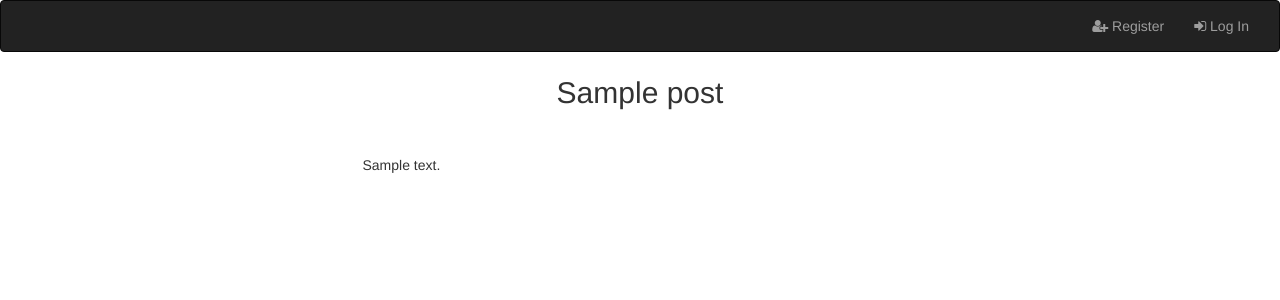
After one commit to agill12/blog_prj, a Django app: page /blog/post_detail/1 in a window 1280 px wide. The commit adds this page. Shown: the top 300 px of the page. Run offline with Django 3.2, Linux system fonts and the light colour scheme; tables that the repository leaves empty hold one stand-in row (values such as "Sample post"); some libraries are stand-ins or nearby versions.

Commit message:
Created Blog Post Page

```diff
--- /dev/null
+++ b/blog/templates/blog/post_detail.html
@@ -0,0 +1,18 @@
+{% extends 'home/base.html' %}
+{% block content %}
+
+   <div class="row" id="subject">
+      <div class="col-md-6 col-md-offset-3">
+       {{item.title}}
+
+    </div>
+  </div>
+  <div class="row" id="body">
+      <div class="col-md-6 col-md-offset-3">
+
+                        {{item.content}}
+
+    </div>
+  </div>
+
+{% endblock  %}
--- /dev/null
+++ b/blog/urls.py
@@ -0,0 +1,9 @@
+from django.conf.urls import url
+
+from .views import *
+
+urlpatterns = [
+    url(r'^post_detail/(\d+)', post_detail, name="post_detail"),
+
+
+]
--- a/blog/views.py
+++ b/blog/views.py
@@ -1,3 +1,11 @@
-from django.shortcuts import render
+from django.shortcuts import render,get_object_or_404,redirect
+from django.contrib.auth.decorators import login_required
+from blog.models import Post
+
 
 # Create your views here.
+def post_detail(request,id):
+    item=get_object_or_404(Post,pk=id)
+    item.read=True
+    item.save()
+    return render(request, "blog/post_detail.html",{'item':item})
--- a/blog_prj/urls.py
+++ b/blog_prj/urls.py
@@ -16,10 +16,12 @@ Including another URLconf
 from django.conf.urls import url,include
 from django.contrib import admin
 from accounts import urls as accounts_urls
+from blog import urls as blog_urls
 from home.views import get_index
 
 urlpatterns = [
     url(r'^admin/', admin.site.urls),
     url(r'^$', get_index, name='home'),
     url(r'^accounts/', include(accounts_urls)),
+    url(r'^blog/', include(blog_urls)),
 ]
--- a/home/static/home/style.css
+++ b/home/static/home/style.css
@@ -1,3 +1,15 @@
 #header{
     text-align: center
 }
+
+
+#subject{
+    text-align: center;
+    font-size:30px;
+    margin-bottom: 40px
+}
+
+
+#body{
+
+}
--- a/home/templates/home/post_list.html
+++ b/home/templates/home/post_list.html
@@ -7,5 +7,11 @@
           </div>
   </div>
   </div>
+  <div class="row">
+      <div class="col-md-6 col-md-offset-3">
+
+
+    </div>
+  </div>
 
 {% endblock  %}
--- a/home/views.py
+++ b/home/views.py
@@ -1,5 +1,6 @@
-from django.shortcuts import render
+from django.shortcuts import render,get_object_or_404,redirect
 from django.contrib.auth.decorators import login_required
+from blog.models import Post
 
 
 # Create your views here.
```
